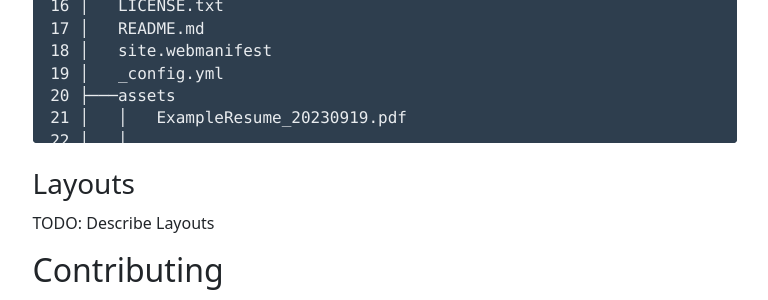
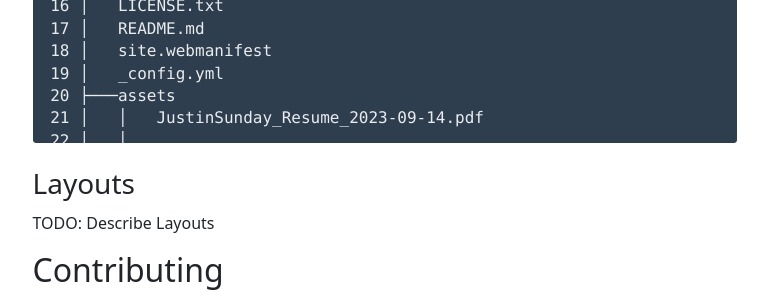
Before and after one commit to sundayj/DevSculptor, a Jekyll site: the page built from _posts/2023-09-17-about-devsculptor.md, in a window 1280 px wide. Shown: the part 2255-2555 px from the top of the page, without its empty margins (276-1044 px from the left). Built offline with Jekyll 4.4.1, drawn with Linux system fonts in a browser that asks for light colours; nearby versions of some CDN libraries; some web fonts are replaced; a style sheet for code colours, icons or effects is not loaded; some of the changed text lies outside the part shown.

Commit message:
Updated Resume

```diff
--- a/_data/page-list.yml
+++ b/_data/page-list.yml
@@ -25,5 +25,5 @@
     url: /projects
     new-tab: false
   - title: Résumé
-    url: /assets/ExampleResume_20230919.pdf
+    url: /assets/JustinSunday_Resume_2023-09-14.pdf
     new-tab: true
--- a/_posts/2023-09-17-about-devsculptor.md
+++ b/_posts/2023-09-17-about-devsculptor.md
@@ -101,7 +101,7 @@
 │   site.webmanifest
 │   _config.yml
 ├───assets
-│   │   ExampleResume_20230919.pdf
+│   │   JustinSunday_Resume_2023-09-14.pdf
 │   │
 │   ├───branding
 │   │   ├───branding-colors-and-fonts
```
Also changed, not shown: README.md, 2 other files.
